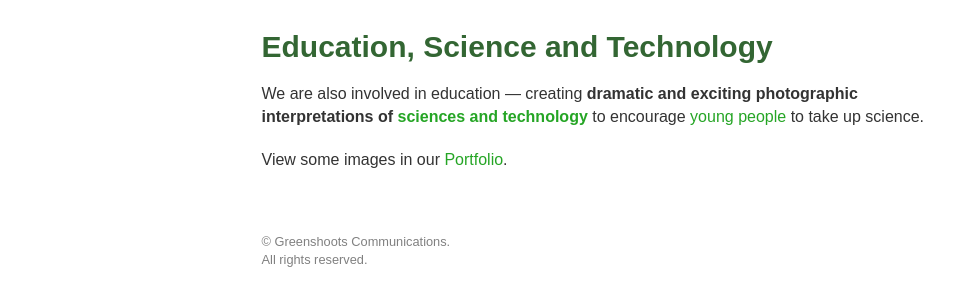
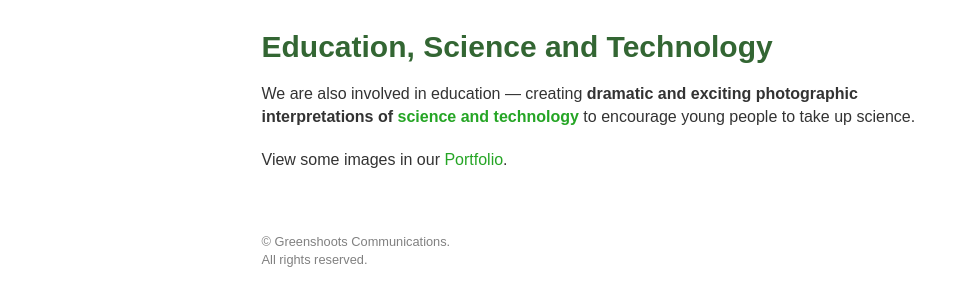
Before and after one commit to elliz/greenshoots, a Jekyll site: the page built from about/index.md, in a window 1280 px wide. Shown: the part 480-780 px from the top of the page, without its empty margins (156-1129 px from the left). Built offline with Jekyll 4.4.1, drawn with Linux system fonts in a browser that asks for light colours.

Commit message:
removed young people link on about us page

```diff
--- a/about/index.md
+++ b/about/index.md
@@ -48,7 +48,7 @@
 
 <h2>Education, Science and Technology</h2>
 <p>
-We are also involved in education &mdash; creating <strong>dramatic and exciting photographic interpretations of <a href="../portfolio/science-technology/">sciences and technology</a></strong> to encourage <a href="../portfolio/people/">young people</a> to take up science.
+We are also involved in education &mdash; creating <strong>dramatic and exciting photographic interpretations of <a href="../portfolio/science-technology/">science and technology</a></strong> to encourage young people to take up science.
 </p>
 
 <p>
```
